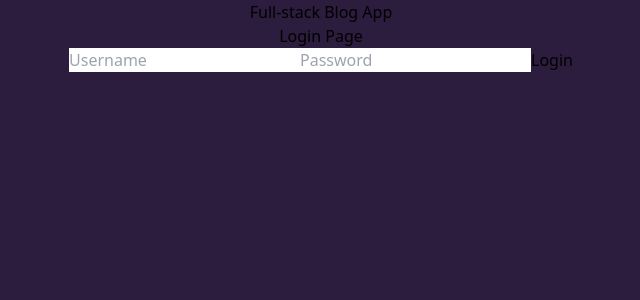
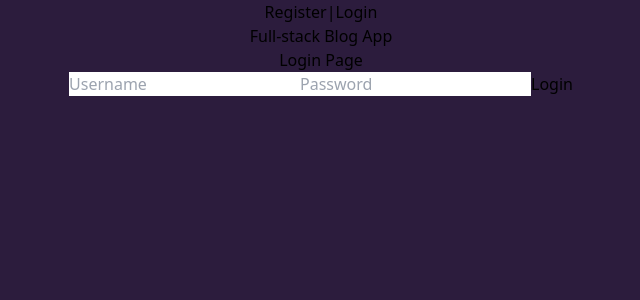
Before and after one commit to coolboydev8/blog-django-react, a React (Vite) app in the folder frontend/: page /login in a window 1280 px wide. Shown: the top 300 px of the page, without its empty margins (319-959 px from the left). Built offline with nearby package versions, Linux system fonts and the light colour scheme.

Commit message:
add Header component with navigation

```diff
--- a/frontend/src/App.jsx
+++ b/frontend/src/App.jsx
@@ -6,6 +6,7 @@ import Register from "./pages/Register";
 import Home from "./pages/Home";
 import Login from "./pages/Login";
 import Page404 from "./pages/Page404";
+import Header from "./components/Header";
 
 const Logout = () => {
   localStorage.clear();
@@ -20,6 +21,7 @@ const RegisterAndLogout = () => {
 const App = () => {
   return (
     <BrowserRouter>
+      <Header />
       <h1 className="font-extrabold text-transparent text-6xl bg-clip-text bg-gradient-to-r from-purple-400 to-pink-600 leading-tight mb-2 pb-4">
         Full-stack Blog App
       </h1>
--- /dev/null
+++ b/frontend/src/components/Header.jsx
@@ -0,0 +1,21 @@
+import React from "react";
+import { Link } from "react-router-dom";
+
+const Header = () => {
+  return (
+    <div className="p-4 bg-[#c0b2fa79] mb-6">
+      <Link
+        className="text-white text-md mx-4 hover:text-pink-300"
+        to="/register"
+      >
+        Register
+      </Link>
+      <span className="text-white">|</span>
+      <Link className="text-white text-md mx-4 hover:text-pink-300" to="/login">
+        Login
+      </Link>
+    </div>
+  );
+};
+
+export default Header;
```
Also changed, not shown: 1 other file (tests, documents, lock files or other folders).
